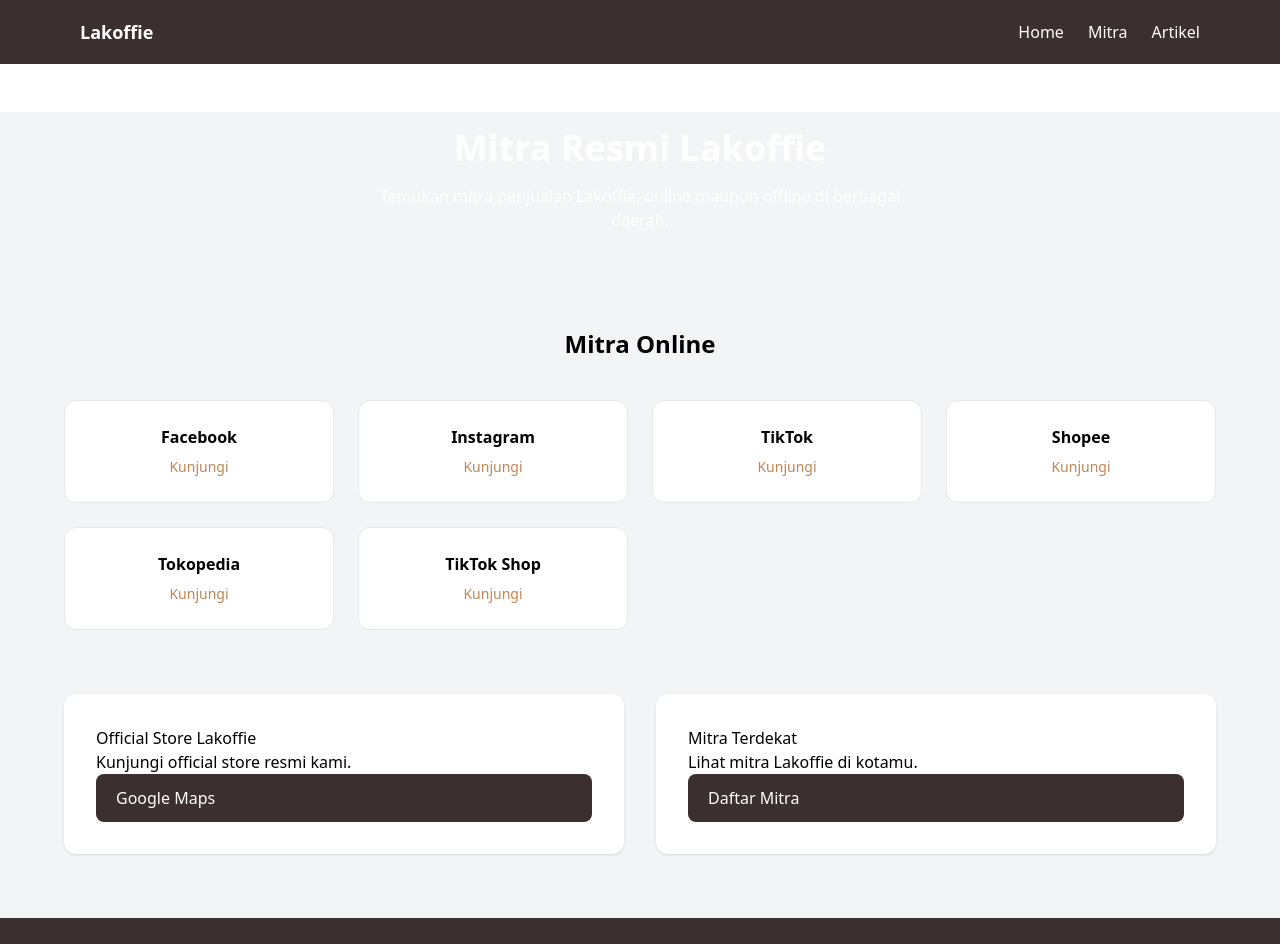
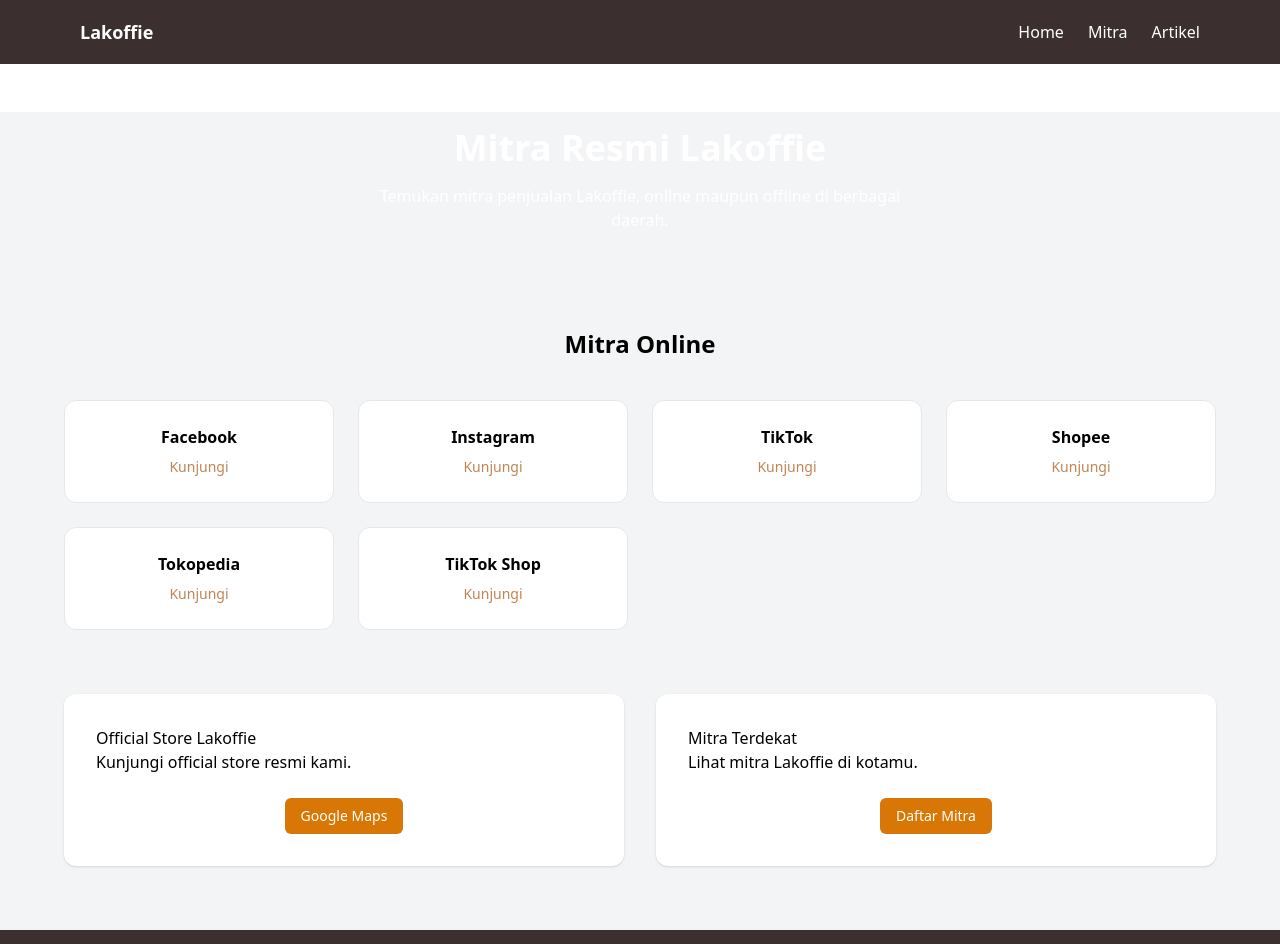
Before and after one commit to Lakoffie/Lakoffie-React, a Next.js app: page /mitra in a window 1280 px wide. Shown: the top 944 px of the page. Built offline with nearby package versions, Linux system fonts and the light colour scheme.

Commit message:
Update page.jsx

```diff
--- a/app/mitra/page.jsx
+++ b/app/mitra/page.jsx
@@ -34,7 +34,7 @@
             <div className="mitra-offline-card">
               <h3>Official Store Lakoffie</h3>
               <p>Kunjungi official store resmi kami.</p>
-              <a href="https://maps.google.com" target="_blank" className="btn-primary">
+              <a href="https://maps.google.com" target="_blank" className="mitra-btn">
                 Google Maps
               </a>
             </div>
@@ -42,7 +42,7 @@
             <div className="mitra-offline-card">
               <h3>Mitra Terdekat</h3>
               <p>Lihat mitra Lakoffie di kotamu.</p>
-              <a href="/mitra/daftar" className="btn-primary">
+              <a href="/mitra/daftar" className="mitra-btn">
                 Daftar Mitra
               </a>
             </div>
```
